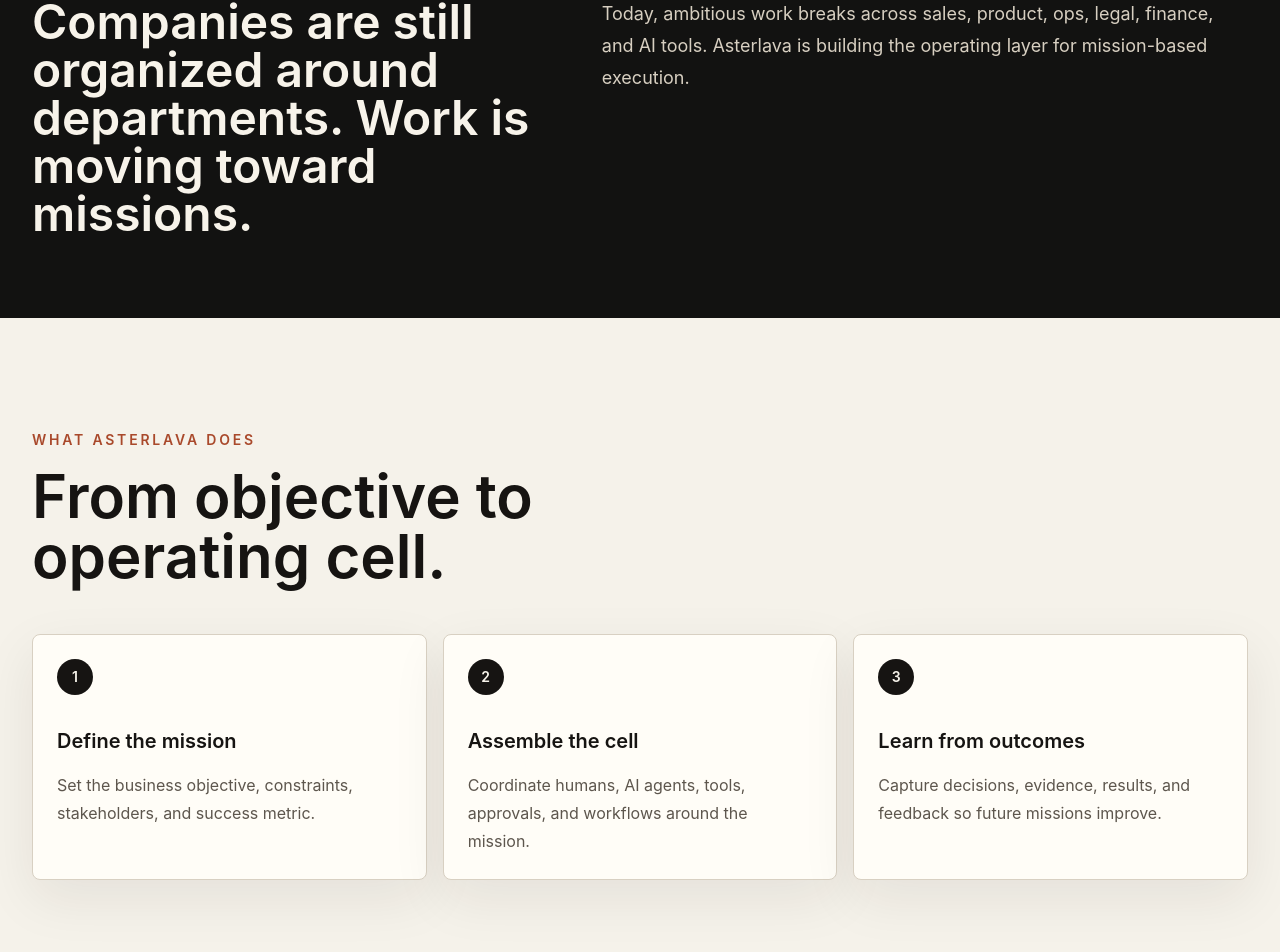
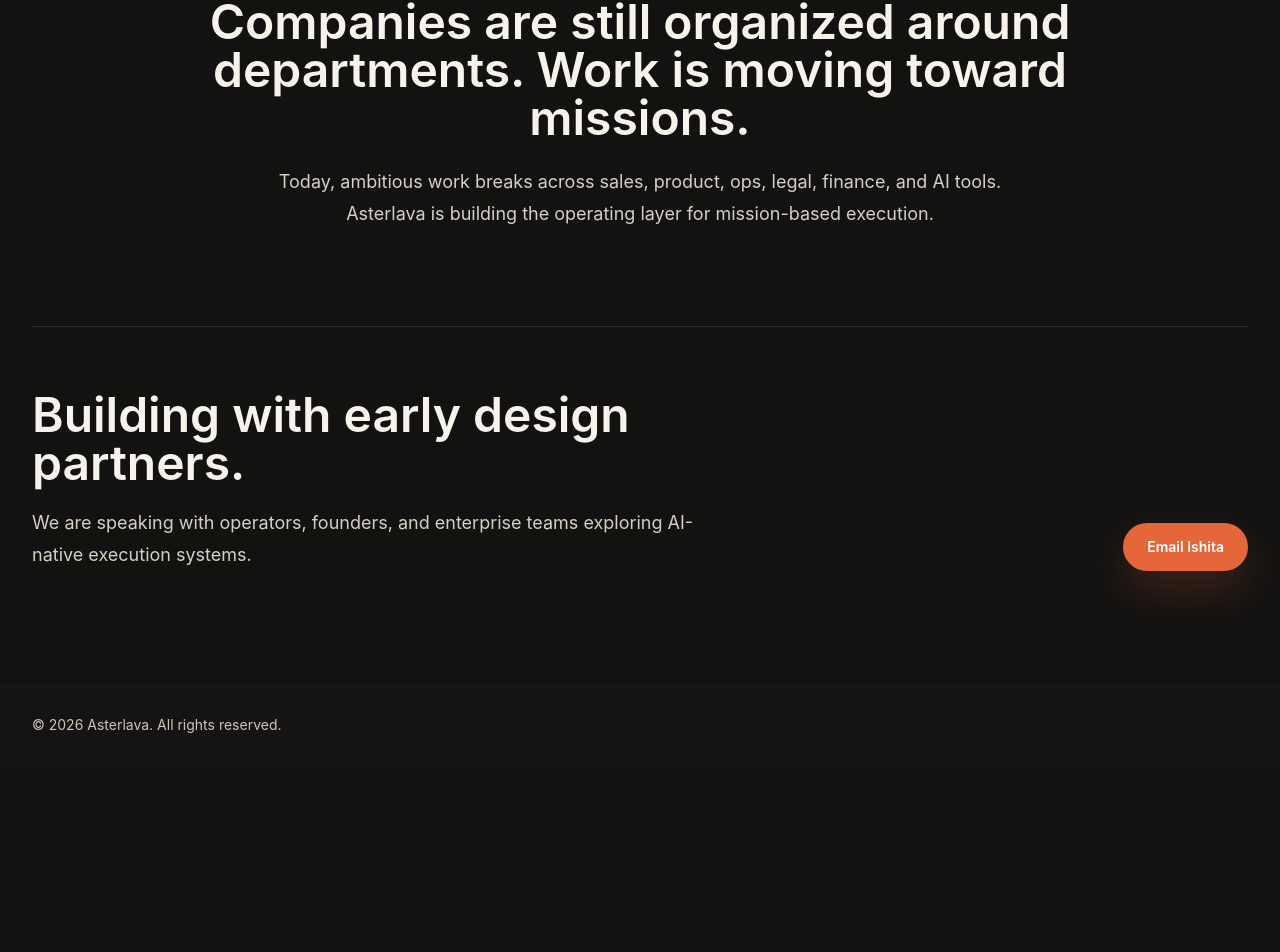
Before and after one commit to ig336/Asterlava, a Next.js app: page / in a window 1280 px wide. Shown: the part 721-1673 px from the top of the page. After the commit the page ends 1488 px from the top, so only its background shows below. Built offline with nearby package versions, Linux system fonts and the light colour scheme.

Commit message:
Refine Asterlava landing page sections

```diff
--- a/src/app/page.tsx
+++ b/src/app/page.tsx
@@ -1,19 +1,4 @@
 import Image from "next/image";
-
-const steps = [
-  {
-    title: "Define the mission",
-    description: "Set the business objective, constraints, stakeholders, and success metric."
-  },
-  {
-    title: "Assemble the cell",
-    description: "Coordinate humans, AI agents, tools, approvals, and workflows around the mission."
-  },
-  {
-    title: "Learn from outcomes",
-    description: "Capture decisions, evidence, results, and feedback so future missions improve."
-  }
-];
 
 export default function Home() {
   return (
@@ -76,56 +61,30 @@
       </section>
 
       <section className="bg-[#121211] px-6 pb-20 text-[#f7f3ea] sm:px-8">
-        <div className="mx-auto grid max-w-7xl gap-10 border-t border-white/10 pt-16 lg:grid-cols-[0.82fr_1fr]">
-          <h2 className="max-w-3xl text-3xl font-semibold leading-tight tracking-normal sm:text-5xl">
+        <div className="mx-auto flex max-w-5xl flex-col items-center gap-6 border-t border-white/10 pt-16 text-center">
+          <h2 className="max-w-4xl text-3xl font-semibold leading-tight tracking-normal sm:text-5xl">
             Companies are still organized around departments. Work is moving toward missions.
           </h2>
-          <p className="max-w-2xl text-lg leading-8 text-[#d7cfc1]">
+          <p className="max-w-3xl text-lg leading-8 text-[#d7cfc1]">
             Today, ambitious work breaks across sales, product, ops, legal, finance, and AI tools. Asterlava is building
             the operating layer for mission-based execution.
           </p>
         </div>
       </section>
 
-      <section className="px-6 py-20 sm:px-8 lg:py-28">
-        <div className="mx-auto max-w-7xl">
-          <div className="max-w-3xl">
-            <p className="text-sm font-semibold uppercase tracking-[0.2em] text-[#a9492b]">What Asterlava does</p>
-            <h2 className="mt-4 text-4xl font-semibold leading-tight tracking-normal text-[#161412] sm:text-6xl">
-              From objective to operating cell.
-            </h2>
-          </div>
-
-          <div className="mt-12 grid gap-4 md:grid-cols-3">
-            {steps.map((step, index) => (
-              <article
-                key={step.title}
-                className="rounded-lg border border-[#d8d0c2] bg-[#fffdf7] p-6 shadow-[0_18px_54px_rgba(35,28,20,0.08)]"
-              >
-                <div className="flex h-9 w-9 items-center justify-center rounded-full bg-[#161412] text-sm font-semibold text-[#f7f3ea]">
-                  {index + 1}
-                </div>
-                <h3 className="mt-8 text-xl font-semibold text-[#161412]">{step.title}</h3>
-                <p className="mt-4 text-base leading-7 text-[#5d564d]">{step.description}</p>
-              </article>
-            ))}
-          </div>
-        </div>
-      </section>
-
-      <section className="bg-[#e6ddd0] px-6 py-20 sm:px-8">
-        <div className="mx-auto flex max-w-7xl flex-col gap-8 md:flex-row md:items-end md:justify-between">
+      <section className="bg-[#121211] px-6 pb-24 pt-4 text-[#f7f3ea] sm:px-8 lg:pb-28">
+        <div className="mx-auto flex max-w-7xl flex-col gap-8 border-t border-white/10 pt-16 md:flex-row md:items-end md:justify-between">
           <div className="max-w-2xl">
-            <h2 className="text-4xl font-semibold leading-tight tracking-normal text-[#161412] sm:text-5xl">
+            <h2 className="text-4xl font-semibold leading-tight tracking-normal text-[#f7f3ea] sm:text-5xl">
               Building with early design partners.
             </h2>
-            <p className="mt-5 text-lg leading-8 text-[#554d43]">
+            <p className="mt-5 text-lg leading-8 text-[#d7cfc1]">
               We are speaking with operators, founders, and enterprise teams exploring AI-native execution systems.
             </p>
           </div>
           <a
             href="mailto:isha.gupta.2001@gmail.com"
-            className="inline-flex min-h-12 shrink-0 items-center justify-center rounded-full bg-[#161412] px-6 text-sm font-semibold text-white transition hover:bg-[#a9492b]"
+            className="inline-flex min-h-12 shrink-0 items-center justify-center rounded-full bg-[#e5663a] px-6 text-sm font-semibold text-white shadow-[0_18px_44px_rgba(229,102,58,0.22)] transition hover:bg-[#f27b52]"
           >
             Email Ishita
           </a>
```
